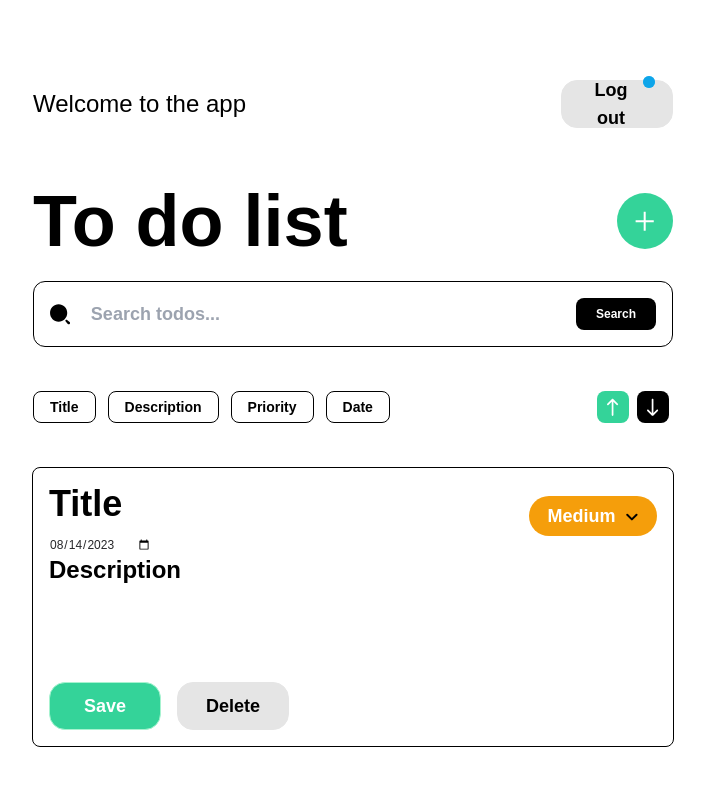
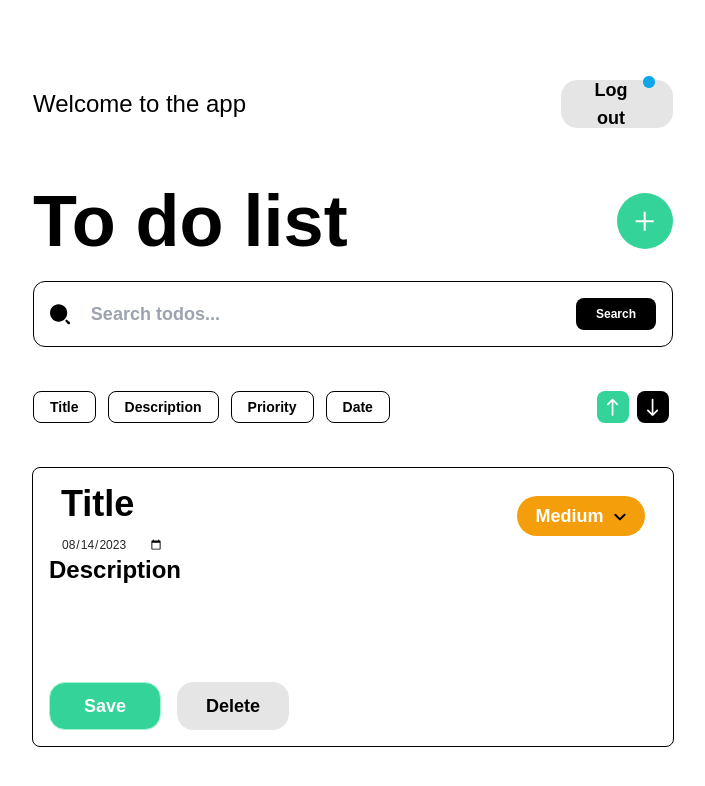
Before and after one commit to nykami/todo-app, a Vue app in the folder client/: page /dashboard in a window 1280 px wide. Both pictures are taken after a click on the button 932 px from the left and 221 px from the top of the page. Shown: the top 786 px of the page, without its empty margins (287-992 px from the left). Built offline with nearby package versions, Linux system fonts and the light colour scheme.

Commit message:
Fix: rename custom tailwind classes

```diff
--- a/client/src/components/SearchBar.vue
+++ b/client/src/components/SearchBar.vue
@@ -1,6 +1,6 @@
 <template>
   <div
-    class="mb-10 flex h-12 w-72 items-center justify-between rounded-xl border border-black p-4 sm:h-full sm:w-40rem"
+    class="mb-10 flex h-12 w-72 items-center justify-between rounded-xl border border-black p-4 sm:h-full sm:w-160"
   >
     <div class="flex items-center">
       <SearchIcon class="h-5 w-5 sm:h-6 sm:w-6" />
--- a/client/src/components/Sorting.vue
+++ b/client/src/components/Sorting.vue
@@ -1,6 +1,6 @@
 <template>
   <div
-    class="mb-10 flex h-12 w-72 flex-col items-start justify-between sm:h-full sm:w-40rem sm:flex-row sm:items-center"
+    class="mb-10 flex h-12 w-72 flex-col items-start justify-between sm:h-full sm:w-160 sm:flex-row sm:items-center"
   >
     <div class="mb-3 flex sm:mb-0">
       <button
--- a/client/src/components/header/TodoHeader.vue
+++ b/client/src/components/header/TodoHeader.vue
@@ -1,5 +1,5 @@
 <template>
-  <div class="flex w-72 items-center justify-between py-6 sm:w-40rem">
+  <div class="flex w-72 items-center justify-between py-6 sm:w-160">
     <div class="text-2xl font-semibold text-black sm:text-7xl">To do list</div>
     <button
       class="flex h-8 w-8 items-center justify-center rounded-full bg-emerald-400 sm:h-14 sm:w-14 sm:hover:bg-emerald-500"
--- a/client/src/components/header/TodoLogin.vue
+++ b/client/src/components/header/TodoLogin.vue
@@ -1,5 +1,5 @@
 <template>
-  <div class="mb-8 mt-20 flex w-72 items-center justify-between sm:w-40rem">
+  <div class="mb-8 mt-20 flex w-72 items-center justify-between sm:w-160">
     <div class="text-sm font-medium sm:text-2xl">Welcome to the app</div>
     <router-link
       :to="path"
--- a/client/src/components/todo/TodoContent.vue
+++ b/client/src/components/todo/TodoContent.vue
@@ -1,7 +1,7 @@
 <template>
   <p
     v-if="todoIsEditing"
-    class="mb-2 h-28 w-64 text-start text-black sm:h-28 sm:w-28rem"
+    class="mb-2 h-28 w-64 text-start text-black sm:h-28 sm:w-112"
     @input="handleContentInputChange"
   >
     {{ todoContent }}
--- a/client/src/components/todo/TodoImportanceOptions.vue
+++ b/client/src/components/todo/TodoImportanceOptions.vue
@@ -8,7 +8,7 @@
       {{ todoImportance }}
       <OptionsIcon v-if="todoIsEditing" class="ml-2" />
     </div>
-    <div class="ml-6.5rem flex sm:hidden">
+    <div class="ml-26 flex sm:hidden">
       <div
         class="-ml-6 h-2 w-2 rounded-full"
         v-for="(_, importance) in colorMap"
--- a/client/src/components/todo/TodoItem.vue
+++ b/client/src/components/todo/TodoItem.vue
@@ -4,7 +4,7 @@
     @click="setIsEditingTrue"
   >
     <div class="flex flex-col">
-      <div class="flex flex-row sm:w-38rem sm:justify-between">
+      <div class="flex flex-row sm:w-152 sm:justify-between">
         <TodoTitle :todoTitle="todo.title" />
         <TodoImportance
           :todoImportance="todo.importance"
--- a/client/src/components/todo/TodoItemEdit.vue
+++ b/client/src/components/todo/TodoItemEdit.vue
@@ -2,7 +2,7 @@
   <div ref="todoEditRef">
     <div class="flex flex-row items-center justify-between sm:flex-col">
       <div class="flex flex-col">
-        <div class="flex flex-row sm:w-38rem sm:justify-between">
+        <div class="flex flex-row sm:w-162 sm:justify-between">
           <TodoTitle
             :contenteditable="isEditable"
             :todoTitle="todo.title"
@@ -31,7 +31,7 @@
         />
       </div>
       <div
-        class="hidden h-32 w-38rem items-start font-semibold sm:flex sm:justify-between sm:text-2xl"
+        class="hidden h-32 w-152 items-start font-semibold sm:flex sm:justify-between sm:text-2xl"
       >
         <TodoContent
           :contenteditable="isEditable"
--- a/client/src/components/todo/TodoTitle.vue
+++ b/client/src/components/todo/TodoTitle.vue
@@ -1,6 +1,6 @@
 <template>
   <p
-    class="mb-1 h-6 text-start text-lg font-semibold sm:h-10 sm:w-28rem sm:text-4xl"
+    class="mb-1 h-6 text-start text-lg font-semibold sm:h-10 sm:w-112 sm:text-4xl"
     @input="handleTitleInputChange"
   >
     {{ todoTitle }}
--- a/client/tailwind.config.js
+++ b/client/tailwind.config.js
@@ -4,10 +4,12 @@ export default {
   theme: {
     extend: {
       width: {
-        '38rem': '38rem',
-        '40rem': '40rem',
-        '28rem': '28rem',
-        '6.5rem': '6.5rem'
+        '152': '38rem',
+        '160': '40rem',
+        '112': '28rem',
+      },
+      margin: {
+        '26': '6.5rem'
       },
       fontFamily: {
         custom: ['Neue Haas Grotesk Display Pro', 'sans-serif'],
```
